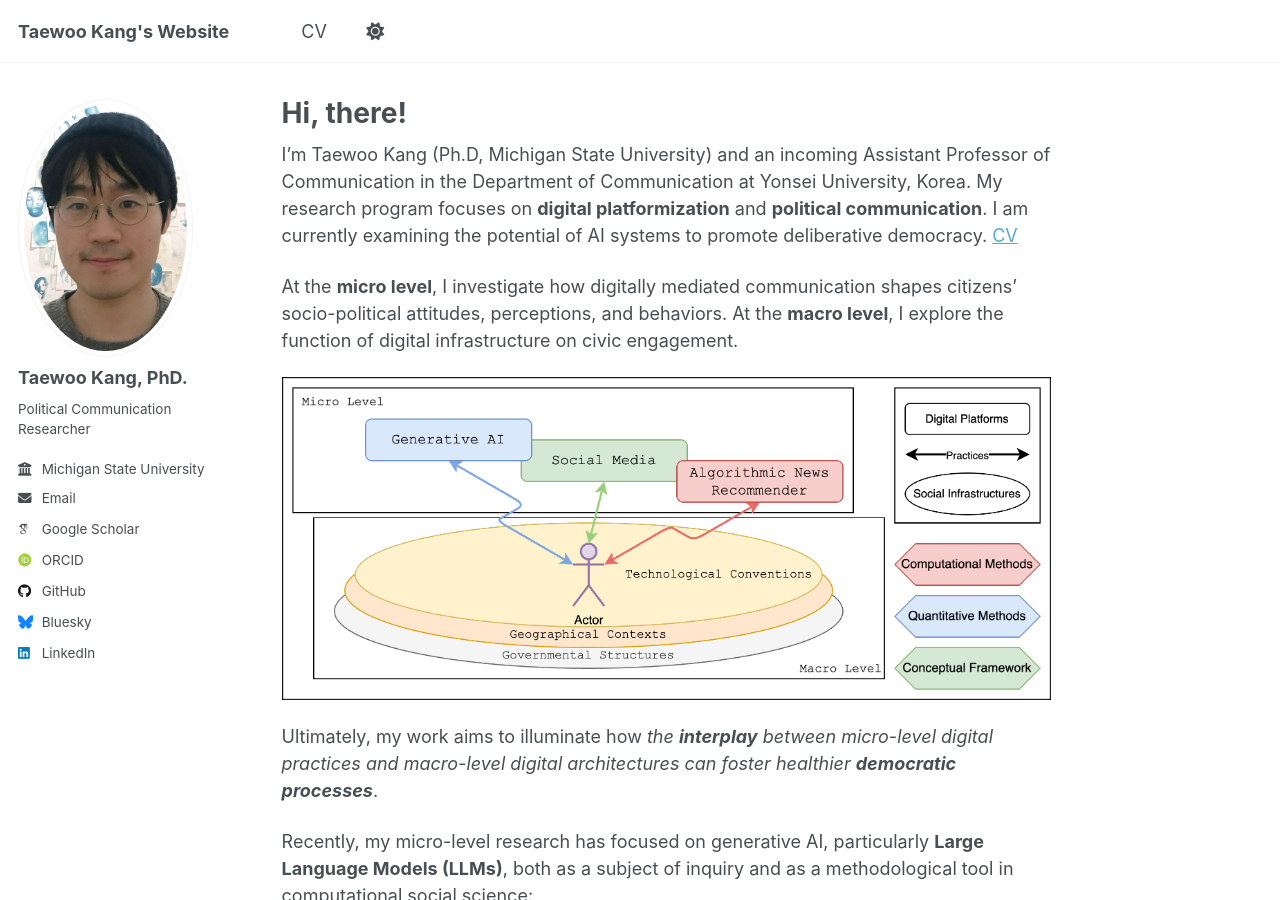
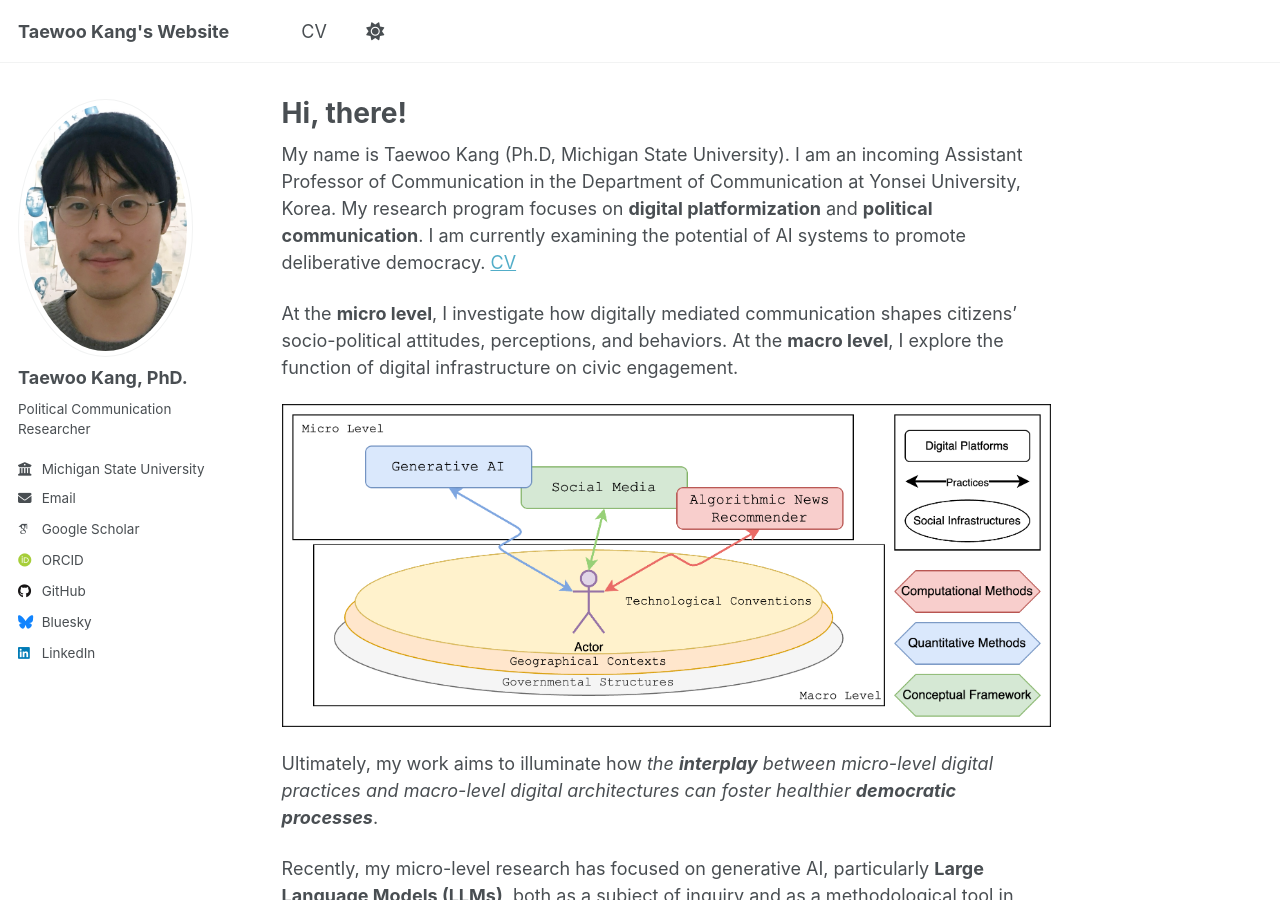
Before and after one commit to kteen2k/taewookang, a Jekyll site: the page built from _pages/about.md, in a window 1280 px wide and 900 px high. Built offline with Jekyll 4.4.1, drawn with Linux system fonts in a browser that asks for light colours; some web fonts are replaced.

Commit message:
about.md

```diff
--- a/_pages/about.md
+++ b/_pages/about.md
@@ -7,7 +7,7 @@ redirect_from:
   - /about.html
 ---
 
-I'm Taewoo Kang (Ph.D, Michigan State University) and an incoming Assistant Professor of Communication in the Department of Communication at Yonsei University, Korea.
+My name is Taewoo Kang (Ph.D, Michigan State University). I am an incoming Assistant Professor of Communication in the Department of Communication at Yonsei University, Korea.
 My research program focuses on **digital platformization** and **political communication**. I am currently examining the potential of AI systems to promote deliberative democracy. [CV](https://kteen2k.github.io/taewookang/files/CV_TKang_latest.pdf)
 
 At the **micro level**, I investigate how digitally mediated communication shapes citizens’ socio-political attitudes, perceptions, and behaviors.
```
